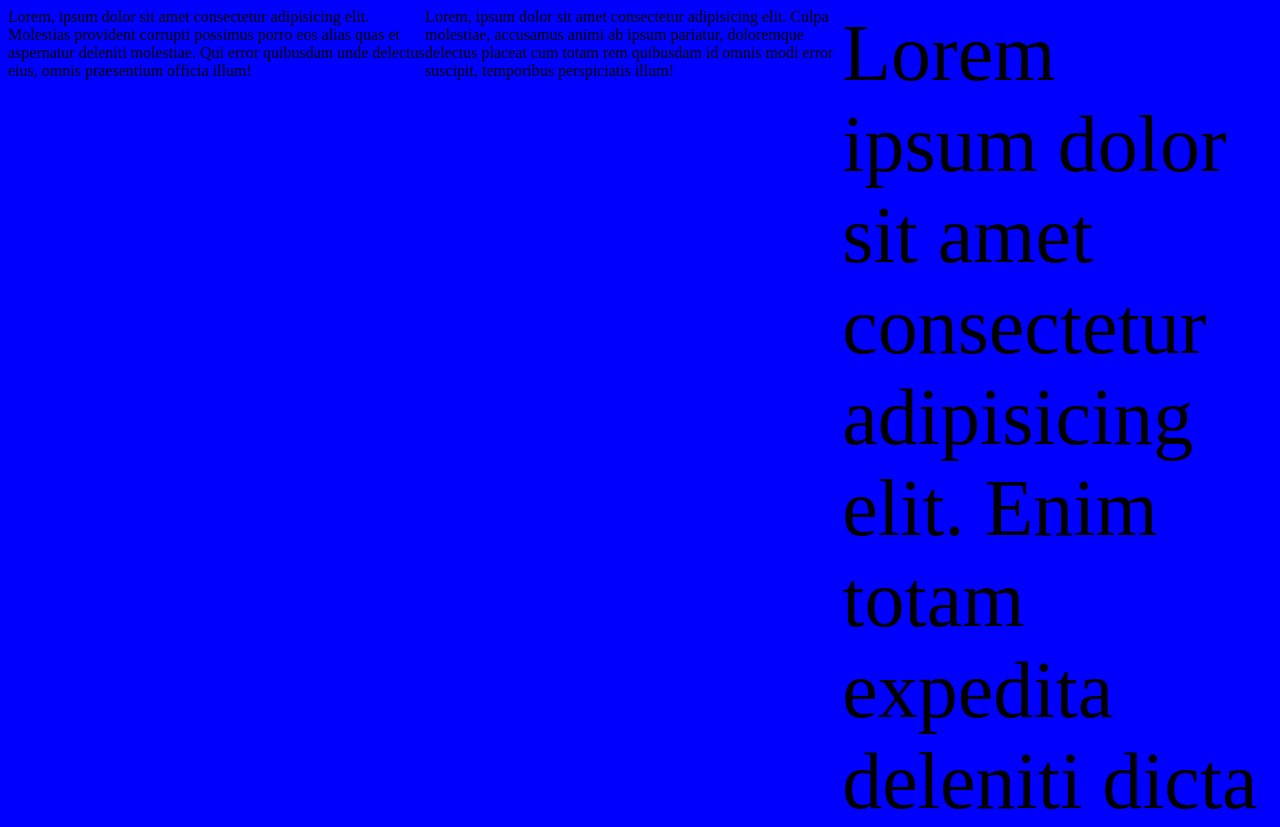
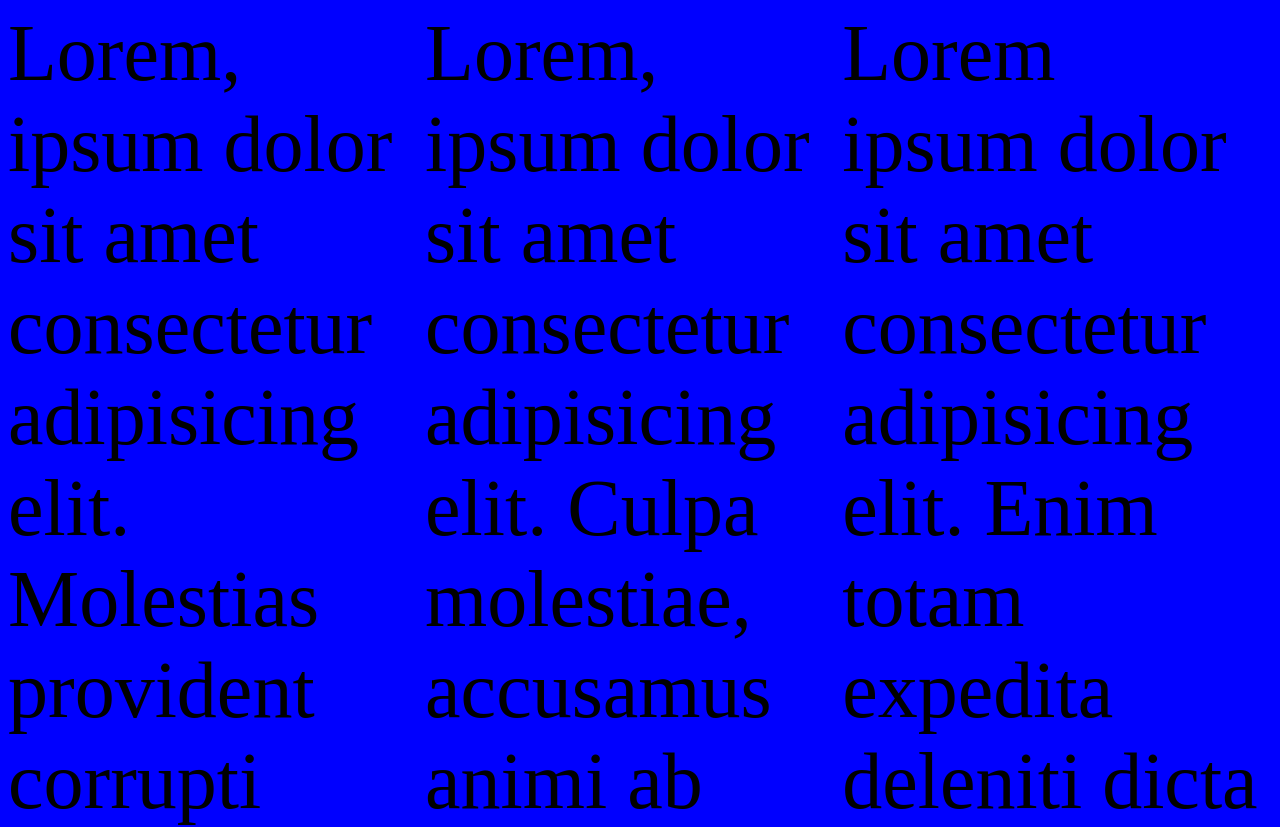
Before and after one commit to AaronDenHond/responsive-webdesign, a plain HTML site: page index.html in a window 1280 px wide. Shown: the top 827 px of the page. Drawn offline with Linux system fonts and the light colour scheme.

Commit message:
font-size adjustments

```diff
--- a/style.css
+++ b/style.css
@@ -36,20 +36,20 @@ body{
 
 
     @media  only screen and (max-width: 300px){
-      #small{
+      body{
         font-size: 25px;
 
       }
     }
 
     @media only screen and (min-width: 301px) and (max-width: 767px){
-      #medium{
+      body{
         font-size: 50px;
       }
     }
 
     @media only screen and (min-width: 768px){
-      #large{
+      body{
        font-size: 80px;
       }
     }
```
